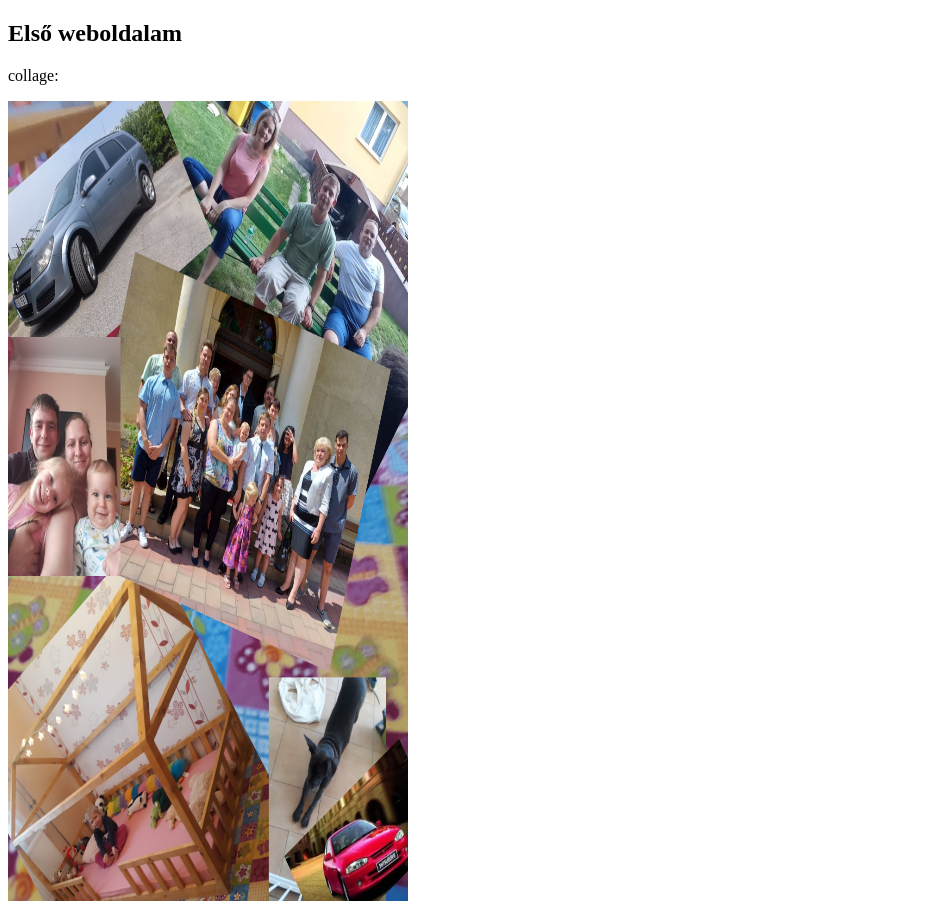
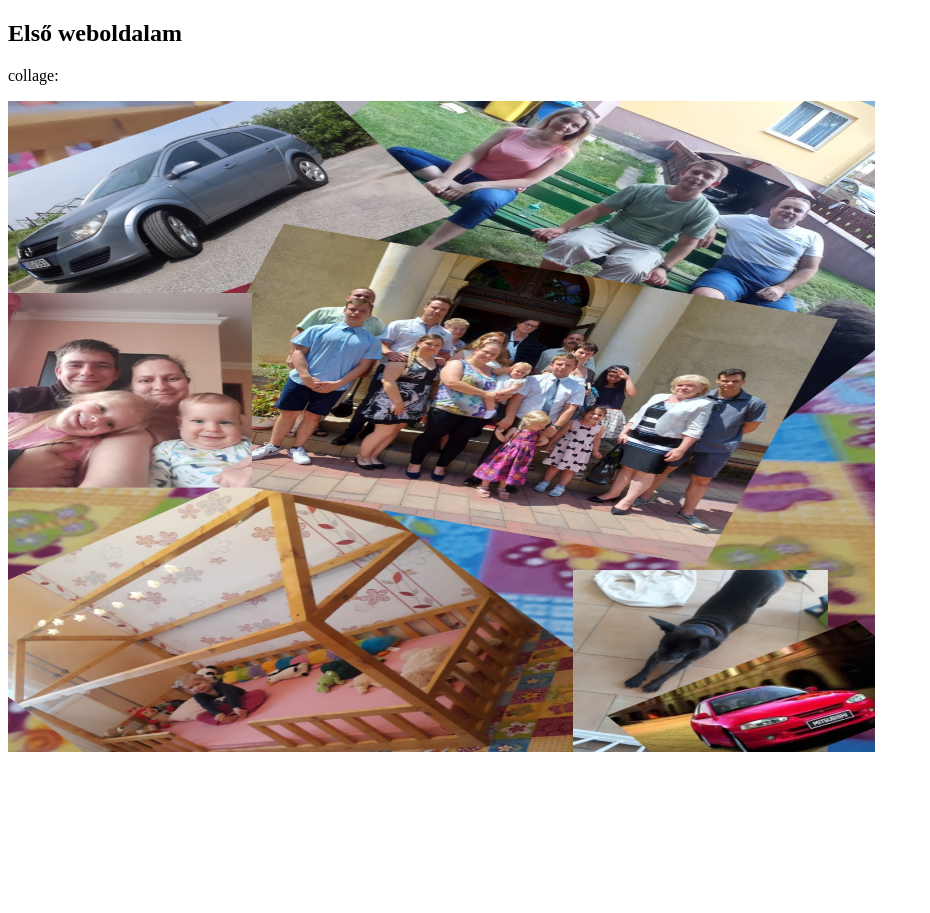
Before and after one commit to heczeia/akarmi, a plain HTML site: page index.html in a window 1280 px wide. Shown: the whole page, without its empty margins (0-930 px from the left). After the commit the page ends 800 px from the top, so only its background shows below. Drawn offline with Linux system fonts and the light colour scheme.

Commit message:
Update index.html

```diff
--- a/index.html
+++ b/index.html
@@ -5,7 +5,7 @@
 <h2>Első weboldalam</h2>
 <p>collage: </p>
 
-<img src="https://heczeia.github.io/akarmi/saj%C3%A1t%20collage.jpg" alt="W3Schools.com" width="400" height="800">
+<img src="https://heczeia.github.io/akarmi/saj%C3%A1t%20collage.jpg" alt="W3Schools.com" width="867" height="651">
 
 </body>
 </html>
```
